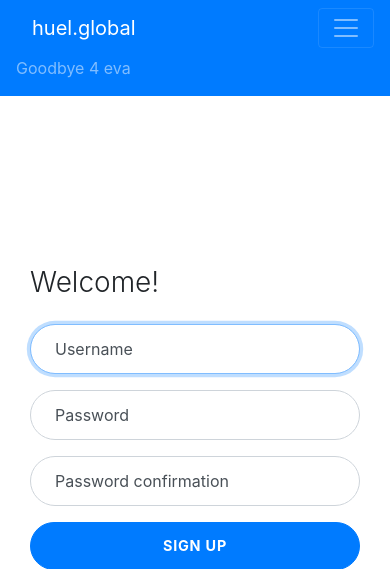
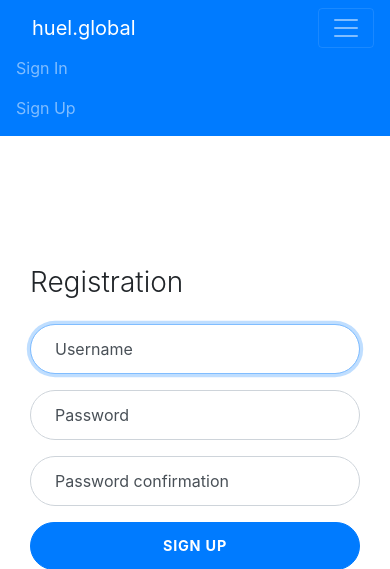
Before and after one commit to JanSchoenfeld/huel.global, a Node server app: page /sign-up in a window 390 px wide, after a click that opens the changed part. Shown: the top 569 px of the page. Run offline with Node 20, Linux system fonts and the light colour scheme; some libraries are stand-ins or nearby versions.

Commit message:
Add navlinks to /sign-in and /sign-up and minor changes

```diff
--- a/src/public/css/login.css
+++ b/src/public/css/login.css
@@ -10,6 +10,11 @@
 
   .bg-image {
     background-image: url('https://images.pexels.com/photos/1902647/pexels-photo-1902647.jpeg?auto=compress&cs=tinysrgb&dpr=2&h=750&w=1260');
+    background-size: cover;
+    background-position: center;
+  }
+  .bg-image-sign-up {
+    background-image: url('../resources/pexels-photo-1575836.jpeg');
     background-size: cover;
     background-position: center;
   }
--- a/src/views/partials/nav.hbs
+++ b/src/views/partials/nav.hbs
@@ -5,7 +5,8 @@
   </button>
   <div class="collapse navbar-collapse justify-content-end" id="navbarNav">
     <ul class="navbar-nav">
-      <li class="nav-item"><a class="nav-link" href="/bye">Goodbye 4 eva</a></li>
+      <li class="nav-item"><a class="nav-link" href="/sign-in">Sign In</a></li>
+      <li class="nav-item"><a class="nav-link" href="/sign-up">Sign Up</a></li>
     </ul>
   </div>
 </nav>
--- a/src/views/sign-up.hbs
+++ b/src/views/sign-up.hbs
@@ -1,12 +1,12 @@
 <div class="container-fluid">
     <div class="row no-gutter">
-        <div class="d-none d-md-flex col-md-4 col-lg-6 bg-image"></div>
+        <div class="d-none d-md-flex col-md-4 col-lg-6 bg-image-sign-up"></div>
         <div class="col-md-8 col-lg-6">
             <div class="login d-flex align-items-center py-5">
                 <div class="container">
                     <div class="row">
                         <div class="col-md-9 col-lg-8 mx-auto">
-                            <h3 class="login-heading mb-4">Welcome!</h3>
+                            <h3 class="login-heading mb-4">Registration</h3>
                             <form action="/sign-up" method="POST" id="sign-up-form" onsubmit="return validate()">
 
                                 <div class="form-label-group">
```
Also changed, not shown: src/public/css/styles.css (+0 -13 lines), src/public/resources/pexels-photo-1575836.jpeg (added).
